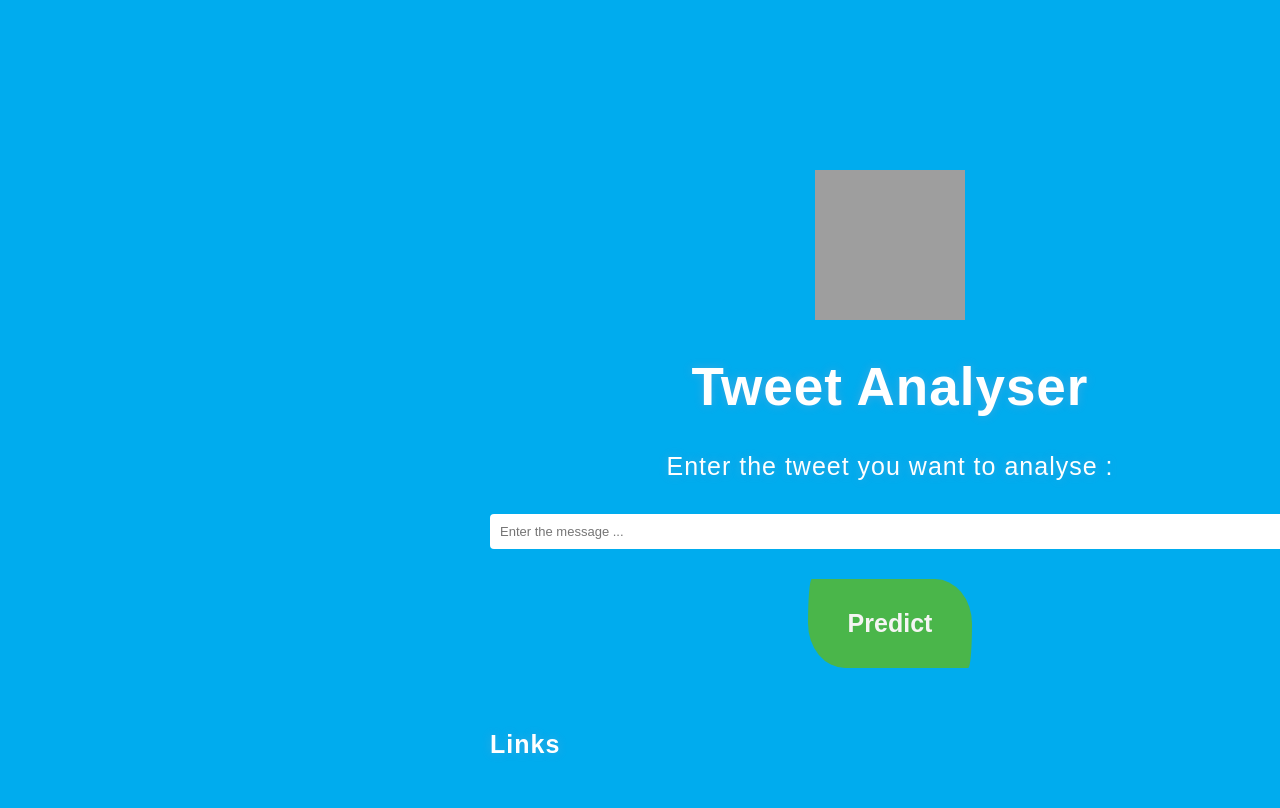
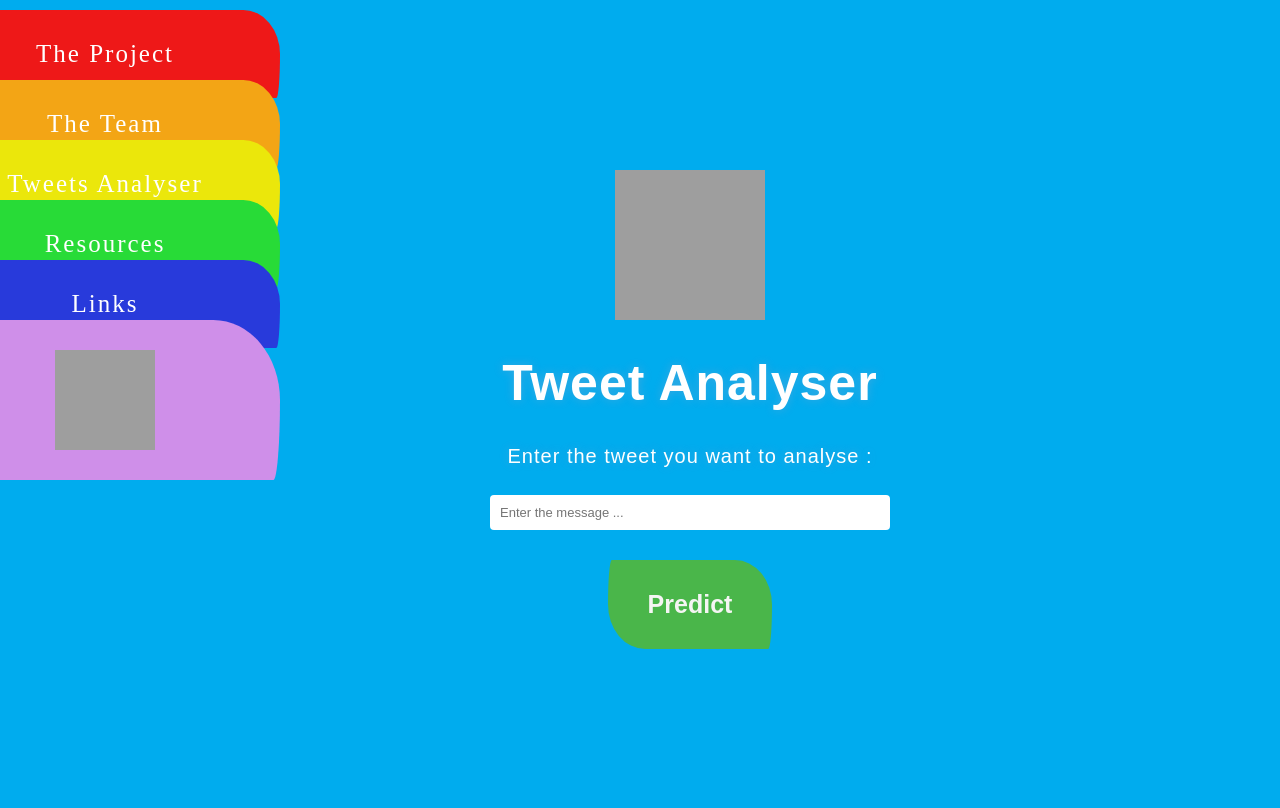
Before and after one commit to 13w13/Hate-speech-detection-Engine, a Flask app: page / in a window 1280 px wide. Run offline with Flask 2, Linux system fonts and the light colour scheme; parts of the project's set-up code (start-up, migrations or seed data) failed here and were passed over; grey boxes are pictures that could not be loaded.

Commit message:
add navbar

```diff
--- a/templates/index.html
+++ b/templates/index.html
@@ -18,7 +18,7 @@
   margin: 20px ;
   cursor: pointer;
 }
-.btn:hover { background-color: #f3f0bf; box-shadow: 0 12px 16px 0 rgba(199, 189, 189, 0.24),0 17px 50px 0 rgba(155, 22, 22, 0.19); }
+.btn:hover { background-color: #65f14c; box-shadow: 0 12px 16px 0 rgba(199, 189, 189, 0.24),0 17px 50px 0 rgba(155, 22, 22, 0.19); }
 
 * { -webkit-box-sizing:border-box; -moz-box-sizing:border-box; -ms-box-sizing:border-box; -o-box-sizing:border-box; box-sizing:border-box; }
 
@@ -46,29 +46,29 @@ body {
 	top: 40%;
 	left: 50%;
 	margin: -150px 0 0 -150px;
-	width:800px;
-	height:400px;
+	width:400px;
+	height:100px;
 }
 
 
 
 .login h1 {
   color: #fff; text-shadow: 0 0 10px rgba(194, 159, 191, 0.3); letter-spacing:1px; text-align:center;
-  font-size: 53px;
+  font-size: 50px;
 }
 
 .login h4 {
   color: #fff; text-shadow: 0 0 10px rgba(194, 159, 191, 0.3); letter-spacing:1px; text-align:center;
-  font-size: 25px;
+  font-size: 20px;
   font-weight: lighter;
 
 }
 
 .login h5 {
   color: #fff; text-shadow: 0 0 10px rgba(194, 159, 191, 0.3); letter-spacing:1px; text-align:left;
-  font-size: 25px;
-  font-weight: lighter
-  font-family: 'Gotham'
+  font-size: 20px;
+  font-weight: lighter;
+  font-family: 'Gotham';
 }
 
 input {
@@ -96,6 +96,60 @@ input:focus { box-shadow: inset 0 -5px 45px #00acee(100,100,100,0.4), 0 1px 1px
   margin-top:50px;
 margin-left:100px;
 vertical-align: middle;
+}
+
+
+
+/* Style the links inside the sidenav */
+#mySidenav a {
+  position: absolute; /* Position them relative to the browser window */
+  left: -70px; /* Position them outside of the screen */
+  transition: 0.3s; /* Add transition on hover */
+  padding: 30px; /* 15px padding */
+  width: 350px; /* Set a specific width */
+  text-decoration: none; /* Remove underline */
+  font-size: 25px; /* Increase font size */
+  font-family: 'Gotham' ;
+  color: white; /* White text color */
+  border-radius: 0 10px 15px 0; /* Rounded corners on the top right and bottom right side */
+  border-radius: 10px 100px / 120px;
+
+}
+
+#mySidenav a:hover {
+  left: 0; /* On mouse-over, make the elements appear as they should */
+}
+
+/* The about link: 20px from the top with a green background */
+#project {
+  top: 10px;
+  background-color: #ee1818; /* Red */
+}
+
+#team {
+  top: 80px;
+  background-color: #f3a515; /* Orange */
+}
+
+#analyser {
+  top: 140px;
+  background-color: #ebe70b; /* Yellow */
+}
+
+#resources {
+  top: 200px;
+  background-color: rgb(40, 219, 55) /* Green */
+}
+
+#links {
+  top: 260px;
+  background-color: rgb(40, 58, 219) /* Blue */
+}
+
+#tbs {
+  top: 320px;
+  background-color: rgb(207, 143, 233) /* Purple */
+
 
 }
 
@@ -105,6 +159,8 @@ vertical-align: middle;
 
 <!DOCTYPE html>
 <html >
+
+
 
 <head>
   <meta charset="UTF-8">
@@ -117,10 +173,32 @@ vertical-align: middle;
   l="stylesheet" href="{{ url_for('static', filename='css/style.css') }}"> -->
 
 
+
 </head>
 
 <body>
+
+
+  <div id="mySidenav" class="sidenav">
+    <a href="#" id="project">The Project</a>
+    <a href="#" id="team">The Team</a>
+    <a href="#" id="analyser">Tweets Analyser</a>
+    <a href="#" id="resources">Resources</a>
+    <a href="#" id="links">Links</a>
+    <a href="https://www.tbs-education.fr/" id="tbs">
+      <img
+      class="logo"
+      src= "https://www.tbs-education.fr/content/uploads/sites/4/2020/02/1-logo-tbs-2019-rond-cmjn-fond-rouge.png"
+      alt="image"
+      width="100"
+      height="100">
+    </a>
+
+  </div>
+
  <div class="login">
+
+
   <img
   class="content"
   src="https://cambridgebrc.nihr.ac.uk/wp-content/uploads/2020/06/twitter-icon-white-transparent-6.jpg.png"
@@ -128,7 +206,8 @@ vertical-align: middle;
   width="150"
   height="150">
 
-	<h1>Tweet Analyser </h1>
+
+	<h1>Tweet Analyser   </h1>
      <h4> Enter the tweet you want to analyse :</h4>
 
      <!-- Main Input For Receiving Query to our ML -->
@@ -144,7 +223,44 @@ vertical-align: middle;
 
       <footer class= "footer" >
 
-            <h5>Links</h5>
+            <!-- <h5>Links</h5> -->
+
+   <br>
+
+
+
+
+
+ </div>
+
+ <div class="links" style="display:none">
+
+
+  <img
+  class="content"
+  src="https://cambridgebrc.nihr.ac.uk/wp-content/uploads/2020/06/twitter-icon-white-transparent-6.jpg.png"
+  alt="image"
+  width="150"
+  height="150">
+
+
+	<h1>Tweet Analyser!!!   </h1>
+     <h4> Enter the tweet you want to analyse :</h4>
+
+     <!-- Main Input For Receiving Query to our ML -->
+    <form action="{{ url_for('predict')}}"method="post">
+    	<!--
+      <input type="text" name="enginesize" placeholder="Engine Size" required="required" />
+      <input type="text" name="cylinders" placeholder="Cylinders" required="required" />
+      -->
+		  <input type="text" name="fuel" placeholder="Enter the message ... " required="required" />
+
+      <button type="submit" class="btn">Predict</button>
+    </form>
+
+      <footer class= "footer" >
+
+            <!-- <h5>Links</h5> -->
 
    <br>
 
@@ -159,5 +275,20 @@ vertical-align: middle;
 </html>
 
 <script>
+
+function initElement()
+{
+  var links = document.getElementById("links"); //<a>
+                                                //login
+                                                //div links
+
+
+  // NOTE: showAlert(); ou showAlert(param); NE fonctionne PAS ici.
+  // Il faut fournir une valeur de type function (nom de fonction déclaré ailleurs ou declaration en ligne de fonction).
+  links.onclick = links.style.display;
+
+};
   console.log("toto_js")
+
+
 </script>
```
